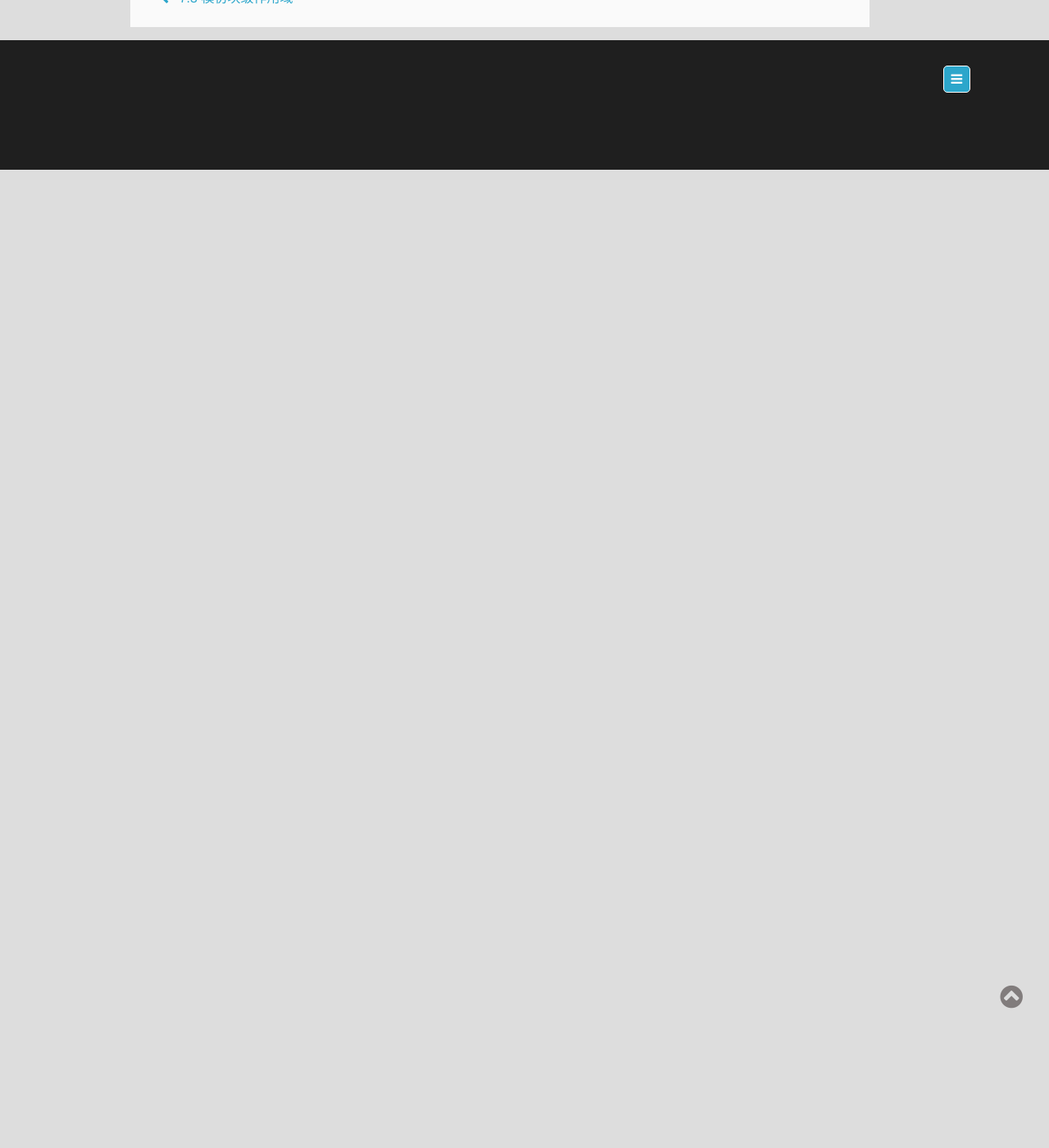
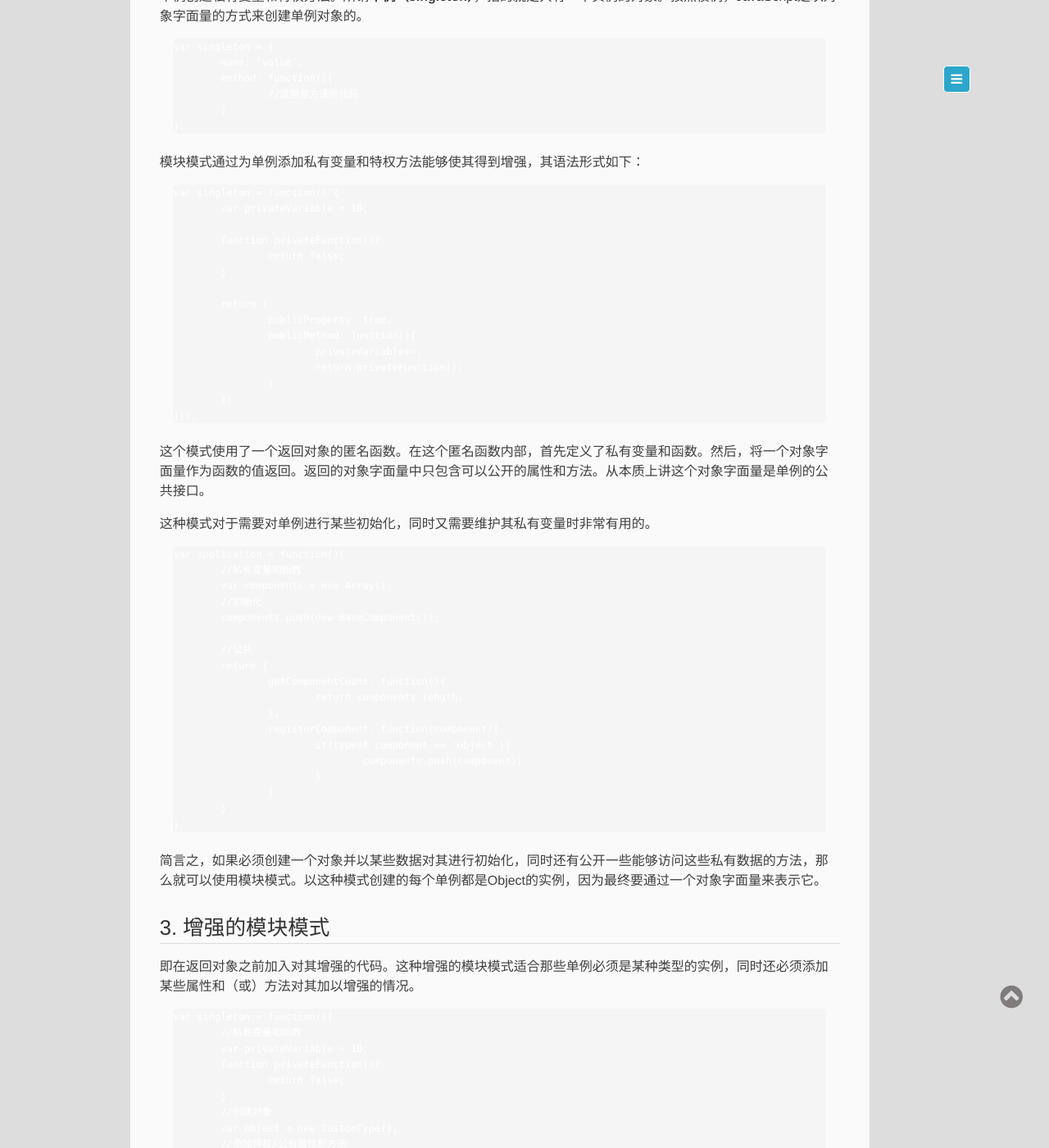
Before and after one commit to Halomaple/blog, a Jekyll site: the page built from _posts/2017-06-04-7.4-PrivateVariable.markdown, in a window 1280 px wide and 1400 px high, scrolled down 3183 px. Shown: the whole window at 82% size. Built offline with Jekyll 4.4.1, drawn with Linux system fonts in a browser that asks for light colours; comment, search, counter and statistics services are not loaded; before the commit the page ends 3390 px from its top, so only the background shows below that; some of the changed text lies outside the part shown.

Commit message:
Section 7.4 Private Variable

````diff
--- a/_posts/2017-06-04-7.4-PrivateVariable.markdown
+++ b/_posts/2017-06-04-7.4-PrivateVariable.markdown
@@ -25,16 +25,16 @@
 ```
 function MyObject(){
 	//私有变量和私有函数
-	var privatedVariable = 10;
+	var privateVariable = 10;
 
-	function privatedFunction(){
+	function privateFunction(){
 		return false;
 	}
 
 	//特权方法
 	this.publicMethod = function(){
-		privatedVariable++;
-		return privatedFunction();
+		privateVariable++;
+		return privateFunction();
 	};
 }
 
@@ -73,9 +73,9 @@
 ```
 (function(){
 	//私有变量和私有函数
-	var privatedVariable = 10;
+	var privateVariable = 10;
 
-	function privatedFunction(){
+	function privateFunction(){
 		return false;
 	}
 
@@ -86,8 +86,8 @@
 
 	//公有/特权方法
 	MyObject.prototype.publicMethod = function(){
-		privatedVariable++;
-		return privatedFunction();
+		privateVariable++;
+		return privateFunction();
 	};
 })();
 ```
@@ -129,3 +129,114 @@
 以这种方式创建静态私有变量会因为使用原型而增加代码复用，但是每个实例都没有自己的私有变量。
 
 多查找作用域中的一个层次，就会在一定程度上影响查找速度。而这正是使用闭包和私有变量的一个显明的不足之处。
+
+## 2. 模块模式
+
+前面的模式是用于为自定义类型创建私有变量和特权方法的。而道格拉斯所说的**模块模式（module pattern）**则是为单例创建私有变量和特权方法。所谓**单例（singleton）**，指的就是只有一个实例的对象。按照惯例，JavaScript是以对象字面量的方式来创建单例对象的。
+
+```
+var singleton = {
+	name: 'value',
+	method: function(){
+		//这里是方法的代码
+	}
+};
+```
+
+模块模式通过为单例添加私有变量和特权方法能够使其得到增强，其语法形式如下：
+
+```
+var singleton = function() {
+	var privateVariable = 10;
+
+	function privateFunction(){
+		return false;
+	}
+
+	return {
+		publicProperty: true,
+		publicMethod: function(){
+			privateVariable++;
+			return privateFunction();
+		}
+	};
+}();
+```
+
+这个模式使用了一个返回对象的匿名函数。在这个匿名函数内部，首先定义了私有变量和函数。然后，将一个对象字面量作为函数的值返回。返回的对象字面量中只包含可以公开的属性和方法。从本质上讲这个对象字面量是单例的公共接口。
+
+这种模式对于需要对单例进行某些初始化，同时又需要维护其私有变量时非常有用的。
+
+```
+var application = function(){
+	//私有变量和函数
+	var components = new Array();
+	//初始化
+	components.push(new BaseComponent());
+
+	//公共
+	return {
+		getComponentCount: function(){
+			return components.length;
+		},
+		registerComponent: function(component){
+			if(typeof component == 'object'){
+				components.push(component);
+			}
+		}
+	}
+}
+```
+
+简言之，如果必须创建一个对象并以某些数据对其进行初始化，同时还有公开一些能够访问这些私有数据的方法，那么就可以使用模块模式。以这种模式创建的每个单例都是Object的实例，因为最终要通过一个对象字面量来表示它。
+
+## 3. 增强的模块模式
+
+即在返回对象之前加入对其增强的代码。这种增强的模块模式适合那些单例必须是某种类型的实例，同时还必须添加某些属性和（或）方法对其加以增强的情况。
+
+```
+var singleton = function(){
+	//私有变量和函数
+	var privateVariable = 10;
+	function privateFunction(){
+		return false;
+	}
+	//创建对象
+	var object = new CustomType();
+	//添加特权/公有属性和方法
+	object.publicProperty = true;
+	object.publicMethod = function(){
+		privateVariable++;
+		return privateFunction();
+	};
+	//返回这个对象
+	return object;
+}
+```
+
+如果前面掩饰模块模式的例子中的application对象必须是BaseComponent的实例，那么就可以使用以下代码：
+
+```
+var application = function(){
+	//私有变量和函数
+	var components = new Array();
+	//初始化
+	components.push(new BaseComponent());
+
+	//创建application的一个局部副本
+	var app = new BaseComponent();
+
+	//公共接口
+	app.getComponentCount = function(){
+		return components.length;
+	};
+	app.registerComponent = function(component){
+		if(typeof component == 'object'){
+			components.push(component);
+		}
+	};
+
+	//返回这个副本
+	return app;
+}
+```
````
